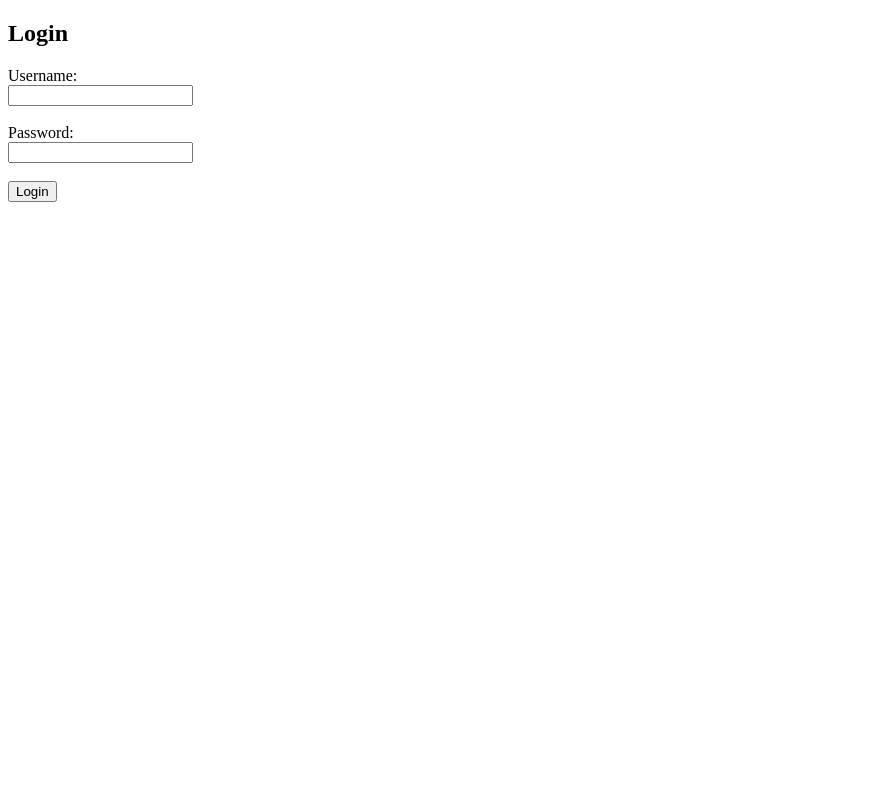
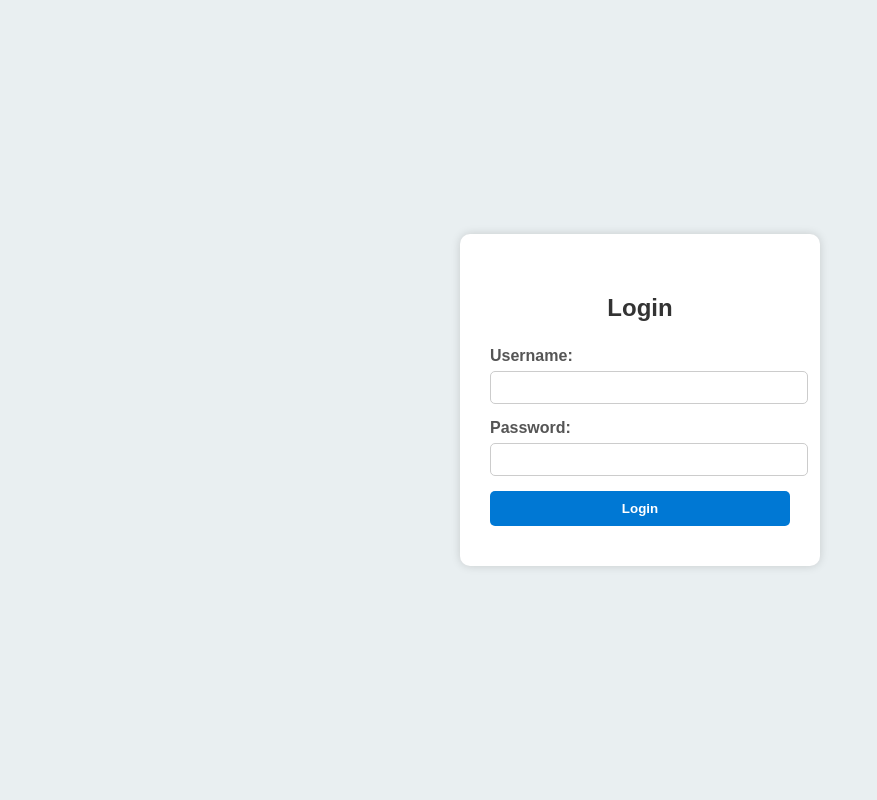
Before and after one commit to idris-learn/web_login_app, a Flask app: page / in a window 1280 px wide. Shown: the whole page, without its empty margins (0-877 px from the left). Run offline with Flask 3, Linux system fonts and the light colour scheme.

Commit message:
Update login.html with CSS styling

```diff
--- a/templates/login.html
+++ b/templates/login.html
@@ -1,19 +1,86 @@
 <!DOCTYPE html>
-<html>
+<html lang="fr">
 <head>
+    <meta charset="UTF-8">
     <title>Login</title>
+    <style>
+        body {
+            font-family: Arial, sans-serif;
+            background: #e9eff1;
+            display: flex;
+            justify-content: center;
+            align-items: center;
+            height: 100vh;
+            margin: 0;
+        }
+
+        .login-box {
+            background-color: white;
+            padding: 40px 30px;
+            border-radius: 10px;
+            box-shadow: 0 0 10px rgba(0, 0, 0, 0.15);
+            width: 300px;
+        }
+
+        h2 {
+            text-align: center;
+            margin-bottom: 25px;
+            color: #333;
+        }
+
+        label {
+            display: block;
+            margin-bottom: 6px;
+            color: #555;
+            font-weight: bold;
+        }
+
+        input[type="text"],
+        input[type="password"] {
+            width: 100%;
+            padding: 8px;
+            margin-bottom: 15px;
+            border: 1px solid #ccc;
+            border-radius: 5px;
+        }
+
+        input[type="submit"] {
+            width: 100%;
+            background-color: #0078d4;
+            color: white;
+            padding: 10px;
+            border: none;
+            border-radius: 5px;
+            cursor: pointer;
+            font-weight: bold;
+        }
+
+        input[type="submit"]:hover {
+            background-color: #005fa3;
+        }
+
+        .error {
+            color: red;
+            text-align: center;
+            margin-bottom: 15px;
+        }
+    </style>
 </head>
 <body>
+    <div class="login-box">
         <h2>Login</h2>
         {% if error %}
-        <p style="color:red;">{{ error }}</p>
+            <p class="error">{{ error }}</p>
         {% endif %}
         <form method="post">
-        <label>Username:</label><br>
-        <input type="text" name="username" required><br><br>
-        <label>Password:</label><br>
-        <input type="password" name="password" required><br><br>
+            <label>Username:</label>
+            <input type="text" name="username" required>
+
+            <label>Password:</label>
+            <input type="password" name="password" required>
+
             <input type="submit" value="Login">
         </form>
+    </div>
 </body>
 </html>
```
Lines whose indentation alone changed are shown as unchanged.
